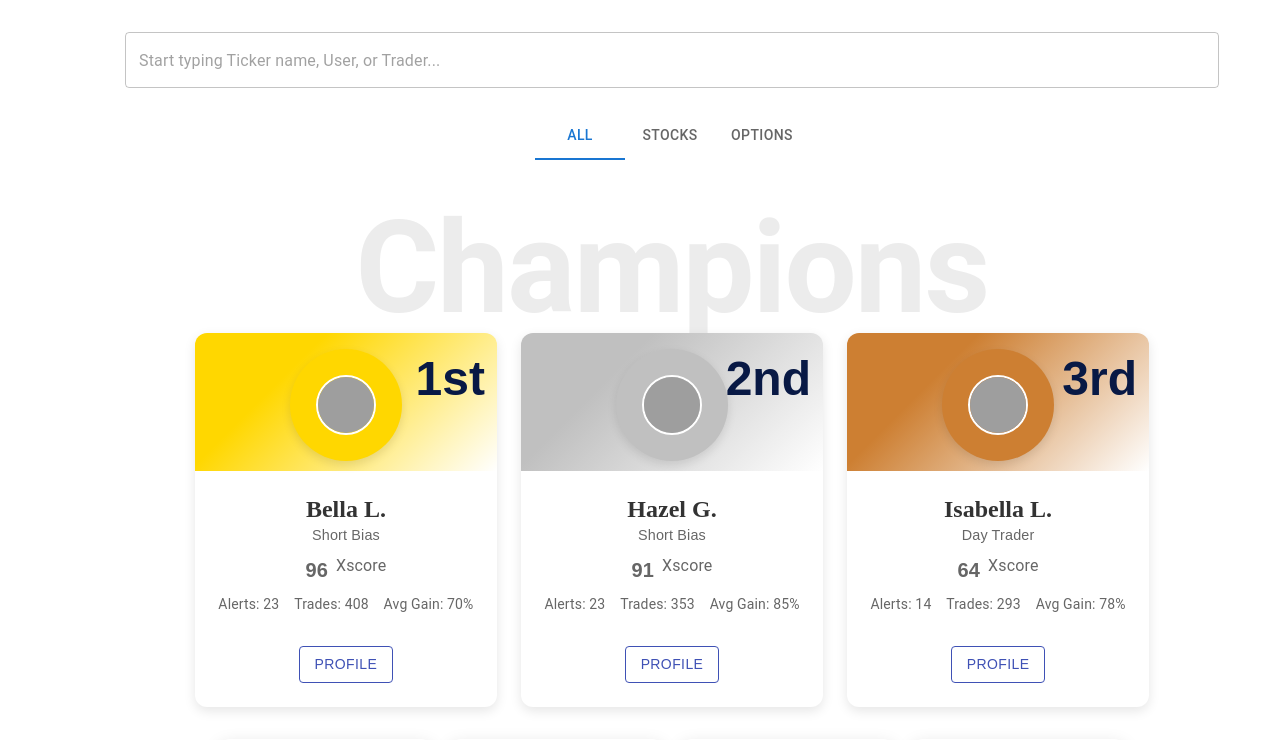
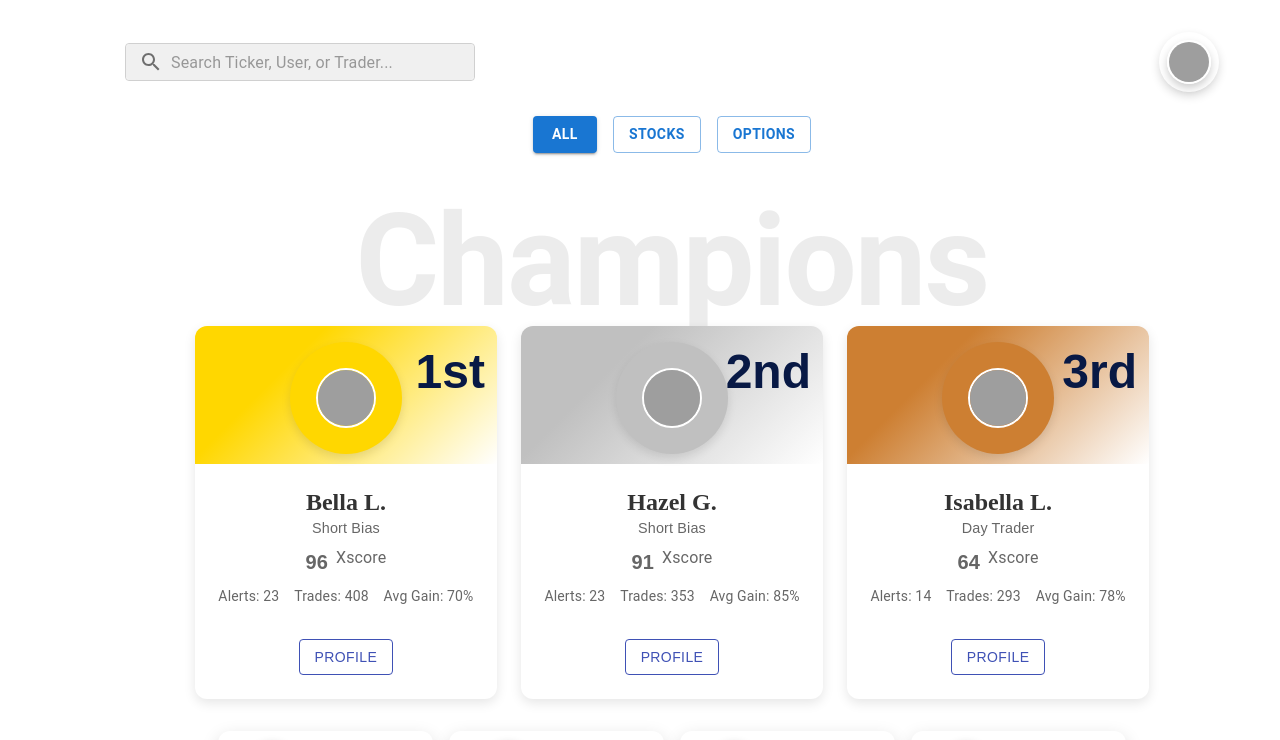
Before and after one commit to shubhamsingaal/Leaderboard-Interface, a React (Vite) app: page / in a window 1280 px wide. Shown: the top 740 px of the page. Built offline with nearby package versions, Linux system fonts and the light colour scheme; grey boxes are pictures that could not be loaded.

Commit message:
Divided app.jsx into compoents and added different palceholder pages

```diff
--- a/src/App.jsx
+++ b/src/App.jsx
@@ -1,72 +1,28 @@
-import React from 'react';
-import TopTraders from './components/TopTraders';
-import KeyMetrics from './components/KeyMetrics';
-import LeaderboardTable from './components/LeaderboardTable';
+import React, { useState } from 'react';
+import { Box } from '@mui/material';
+import Header from './components/Header';
+import PageButtons from './components/PageButtons';
+import MainContent from './components/MainContent';
 import data from './data.json';
-import { Typography, Box, Tabs, Tab, TextField } from '@mui/material';
 
 const App = () => {
-  // Top 3 traders for the "Champions" section
-  const topTraders = data.slice(0, 3);
+  const [page, setPage] = useState('all'); // Track which page to display
 
-  // Calculate dynamic metrics
-  const getMostTipsGiven = () => {
-    return data.reduce((prev, current) => (prev.alerts > current.alerts ? prev : current)).name;
+  // Function to handle button clicks for different pages
+  const handleButtonClick = (selectedPage) => {
+    setPage(selectedPage);
   };
-
-  const getMostActive = () => {
-    return data.reduce((prev, current) => (prev.trades > current.trades ? prev : current)).name;
-  };
-
-  const getLongestStreak = () => {
-    return data.reduce((prev, current) => (prev.streaks > current.streaks ? prev : current)).name;
-  };
-
-  const metrics = [
-    { label: 'Most Tips Given', value: getMostTipsGiven() },
-    { label: 'Most Active', value: getMostActive() },
-    { label: 'Longest Streak', value: getLongestStreak() },
-    { label: 'Rank Change', value: 'N/A' } // Placeholder for "Rank Change"
-  ];
 
   return (
     <Box sx={{ width: '100%', padding: 4 }}>
-      <TextField
-        placeholder="Start typing Ticker name, User, or Trader..."
-        variant="outlined"
-        fullWidth
-        sx={{ mb: 3, borderRadius: 2 }}
-      />
-      <Tabs value={0} indicatorColor="primary" textColor="primary" centered sx={{ mb: 3, color:'#FFF7D1', fontWeight: 'bold' }}>
-        <Tab label="All" />
-        <Tab label="Stocks" />
-        <Tab label="Options" />
-      </Tabs>
-      <Box sx={{ position: 'relative', mb: 4 }}>
-        {/* Background Text */}
-        <Typography
-          variant="h1"
-          sx={{
-            position: 'relative',
-            top: 10,
-            left: 0,
-            right: 0,
-            textAlign: 'center',
-            fontSize: '8rem',
-            color: '#d0d0d0',
-            opacity: 0.4,
-            fontWeight: 'bold',
-            zIndex: -1,
-            userSelect: 'none',
-          }}
-        >
-          Champions
-        </Typography>
+      {/* Header Component with Search Bar and Profile Avatar */}
+      <Header onProfileClick={() => setPage('profile')} />
 
-        <TopTraders topTraders={topTraders} />
-        <KeyMetrics metrics={metrics} />
-        <LeaderboardTable traders={data} />
-      </Box>
+      {/* Page Buttons Component */}
+      <PageButtons page={page} onButtonClick={handleButtonClick} />
+
+      {/* Main Content Based on Selected Page */}
+      <MainContent page={page} data={data} />
     </Box>
   );
 };
--- /dev/null
+++ b/src/components/Header.jsx
@@ -0,0 +1,52 @@
+// components/Header.js
+import React from 'react';
+import { Box, TextField, IconButton, Avatar, InputAdornment } from '@mui/material';
+import SearchIcon from '@mui/icons-material/Search';
+
+const Header = ({ onProfileClick }) => (
+  <Box sx={{ display: 'flex', alignItems: 'center', justifyContent: 'space-between', mb: 3 }}>
+    <TextField
+      placeholder="Search Ticker, User, or Trader..."
+      variant="outlined"
+      sx={{
+        width: '70%',
+        maxWidth: 350,
+        borderRadius: 2,
+        backgroundColor: '#f0f0f0',
+        '& .MuiOutlinedInput-root': {
+          '& fieldset': {
+            borderColor: '#d0d0d0',
+          },
+          '&:hover fieldset': {
+            borderColor: '#a0a0a0',
+          },
+          '&.Mui-focused fieldset': {
+            borderColor: '#3f51b5',
+          },
+          height: '2.4em', // Reduced input height
+        },
+      }}
+      InputProps={{
+        startAdornment: (
+          <InputAdornment position="start">
+            <SearchIcon color="action" />
+          </InputAdornment>
+        ),
+      }}
+    />
+    <IconButton onClick={onProfileClick} sx={{ ml: 2 }}>
+      <Avatar
+        src="https://randomuser.me/api/portraits/men/11.jpg" // Replace with actual user avatar if available
+        alt="Profile"
+        sx={{
+          width: 40,
+          height: 40,
+          boxShadow: '0px 4px 8px rgba(0, 0, 0, 0.2)',
+          border: '2px solid #ffffff',
+        }}
+      />
+    </IconButton>
+  </Box>
+);
+
+export default Header;
--- a/src/components/KeyMetrics.jsx
+++ b/src/components/KeyMetrics.jsx
@@ -12,7 +12,7 @@ const KeyMetrics = ({ metrics }) => (
           padding: 2,
           backgroundColor: '#FFFFFF',
           transition: 'transform 0.3s ease, box-shadow 0.3s ease',
-          height: '100px',  // Fixed height for consistent layout
+          height: '80px',  // Fixed height for consistent layout
           display: 'flex',
           alignItems: 'center',
           justifyContent: 'center',
@@ -42,9 +42,9 @@ const KeyMetrics = ({ metrics }) => (
                     border: '2px solid #FFFFFF',
                   }}
                 />
-                <Typography variant="h6" sx={{ fontWeight: 'bold', fontSize: '1.1em' }}>{metric.label}</Typography>
+                <Typography sx={{ fontWeight: 'bold', fontSize: '1em', color:'grey' }}>{metric.label}</Typography>
               </Box>
-              <Typography variant="h4" color="primary" sx={{ fontWeight: 'bold', fontSize: '1.75em' }}>{metric.value}</Typography>
+              <Typography variant="h4" sx={{ fontWeight: 'bold', fontSize: '1.5em', fontFamily:'poppins' }}>{metric.value}</Typography>
             </Box>
           </CardContent>
         </Card>
--- /dev/null
+++ b/src/components/MainContent.jsx
@@ -0,0 +1,71 @@
+// components/MainContent.js
+import React from 'react';
+import { Box, Typography } from '@mui/material';
+import TopTraders from './TopTraders';
+import KeyMetrics from './KeyMetrics';
+import LeaderboardTable from './LeaderboardTable';
+
+const MainContent = ({ page, data }) => {
+  const topTraders = data.slice(0, 3);
+
+  const getMostTipsGiven = () => data.reduce((prev, current) => (prev.alerts > current.alerts ? prev : current)).name;
+  const getMostActive = () => data.reduce((prev, current) => (prev.trades > current.trades ? prev : current)).name;
+  const getLongestStreak = () => data.reduce((prev, current) => (prev.streaks > current.streaks ? prev : current)).name;
+
+  const metrics = [
+    { label: 'Most Tips Given', value: getMostTipsGiven() },
+    { label: 'Most Active', value: getMostActive() },
+    { label: 'Longest Streak', value: getLongestStreak() },
+    { label: 'Rank Change', value: 'N/A' },
+  ];
+
+  return (
+    <Box sx={{ position: 'relative', mb: 4 }}>
+      {page === 'all' && (
+        <>
+          <Typography
+            variant="h1"
+            sx={{
+              position: 'relative',
+              top: 10,
+              textAlign: 'center',
+              fontSize: '8rem',
+              color: '#d0d0d0',
+              opacity: 0.4,
+              fontWeight: 'bold',
+              zIndex: -1,
+              userSelect: 'none',
+            }}
+          >
+            Champions
+          </Typography>
+          <TopTraders topTraders={topTraders} />
+          <KeyMetrics metrics={metrics} />
+          <LeaderboardTable traders={data} />
+        </>
+      )}
+      {page === 'stocks' && (
+        <Typography variant="h4" color="textSecondary" sx={{ textAlign: 'center', mt: 4 }}>
+          Stocks Page - Coming Soon
+        </Typography>
+      )}
+      {page === 'options' && (
+        <Typography variant="h4" color="textSecondary" sx={{ textAlign: 'center', mt: 4 }}>
+          Options Page - Coming Soon
+        </Typography>
+      )}
+      {page === 'profile' && (
+        <Box sx={{ textAlign: 'center', mt: 4 }}>
+          <Typography variant="h4" fontWeight="bold">
+            Profile Page
+          </Typography>
+          <Typography variant="body1" color="textSecondary" sx={{ mt: 2 }}>
+            This is a placeholder for the user's profile page.
+          </Typography>
+        </Box>
+      )}
+    </Box>
+  );
+};
+
+export default MainContent;
--- /dev/null
+++ b/src/components/PageButtons.jsx
@@ -0,0 +1,28 @@
+// components/PageButtons.js
+import React from 'react';
+import { Stack, Button } from '@mui/material';
+
+const PageButtons = ({ page, onButtonClick }) => (
+  <Stack direction="row" spacing={2} justifyContent="center" sx={{ mb: 3 }}>
+    {['all', 'stocks', 'options'].map((item) => (
+      <Button
+        key={item}
+        variant={page === item ? 'contained' : 'outlined'}
+        onClick={() => onButtonClick(item)}
+        sx={{
+          fontWeight: 'bold',
+          color: page === item ? 'white' : 'primary.main',
+          backgroundColor: page === item ? 'primary.main' : 'transparent',
+          '&:hover': {
+            backgroundColor: page === item ? 'primary.dark' : 'primary.light',
+            color: 'white',
+          },
+        }}
+      >
+        {item.charAt(0).toUpperCase() + item.slice(1)}
+      </Button>
+    ))}
+  </Stack>
+);
+
+export default PageButtons;
```
